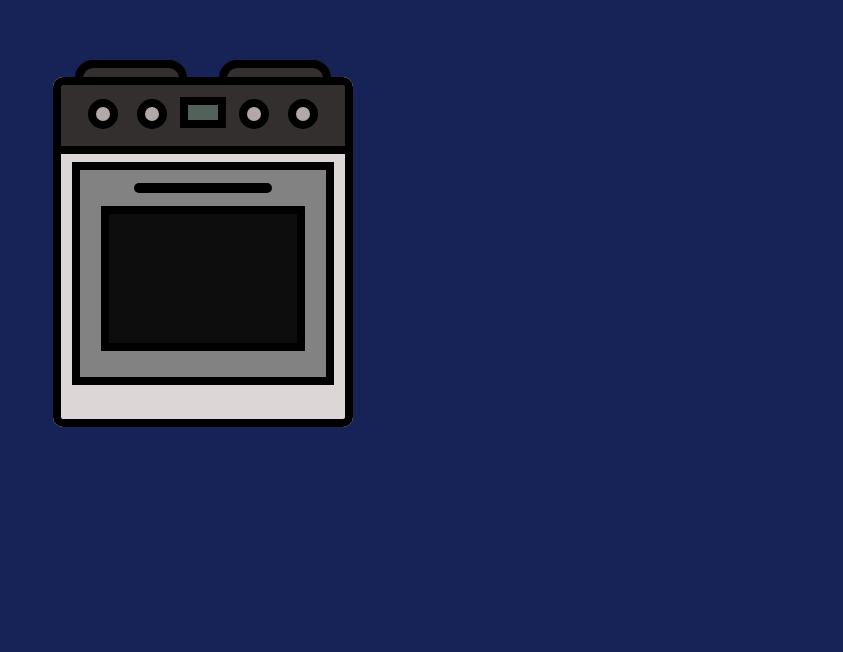
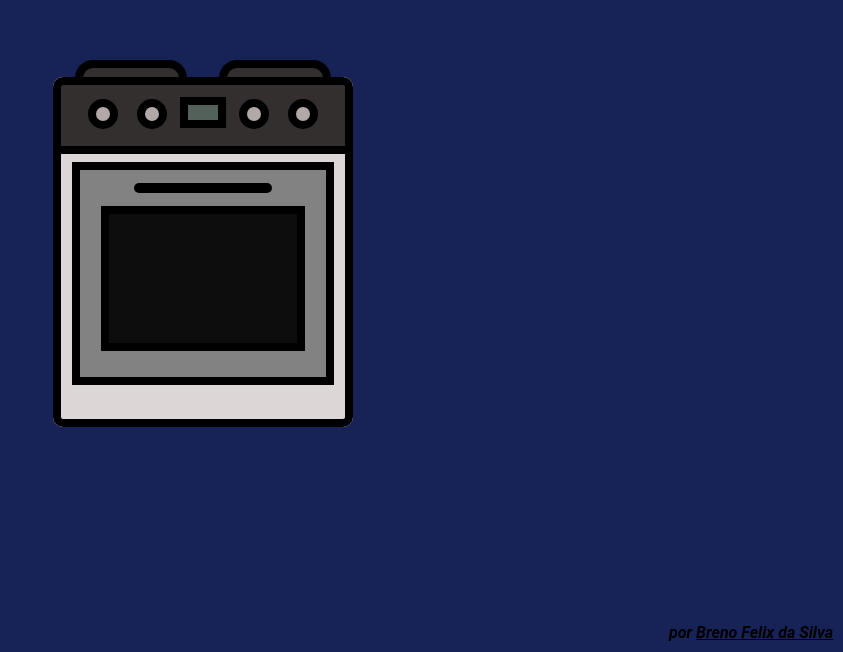
Before and after one commit to brenofelixdasilva/stove-css, a plain HTML site: page index.html in a window 1280 px wide. Shown: the part 148-800 px from the top of the page, without its empty margins (437-1280 px from the left). Drawn offline with Linux system fonts and the light colour scheme.

Commit message:
dedicatoria adicionada

```diff
--- a/css/stove.css
+++ b/css/stove.css
@@ -113,3 +113,17 @@ body {
     bottom: 26px;
     left: 21px;
 }
+
+#dedicatoria {
+    position: absolute;
+    bottom: 10px;
+    right: 10px;
+    font-style: italic;
+    font-family: 'Roboto';
+    color: black;
+    font-weight: 700;
+}
+
+a {
+    color: black;
+}
--- a/index.html
+++ b/index.html
@@ -28,6 +28,8 @@
         </div>
     </div>
 
+    <div id="dedicatoria">por <a target="_blank" href="https://github.com/brenofelixdasilva">Breno Felix da Silva</a></div>
+
     <script src="js/stove.js"></script>
 </body>
 </html>
```
